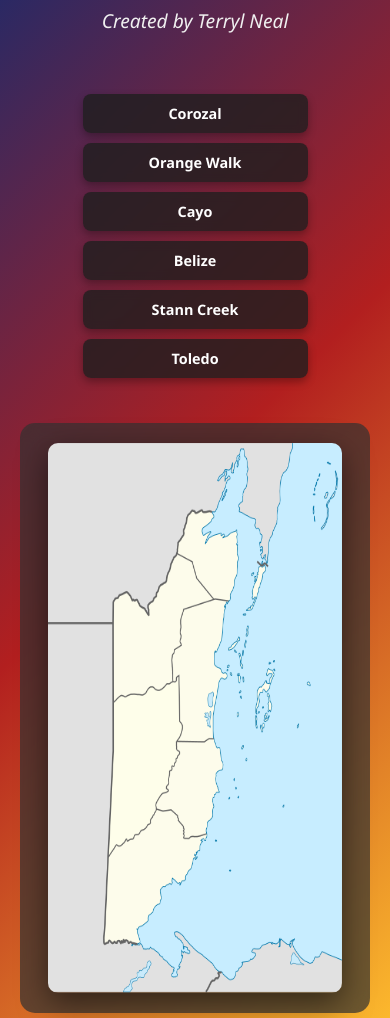
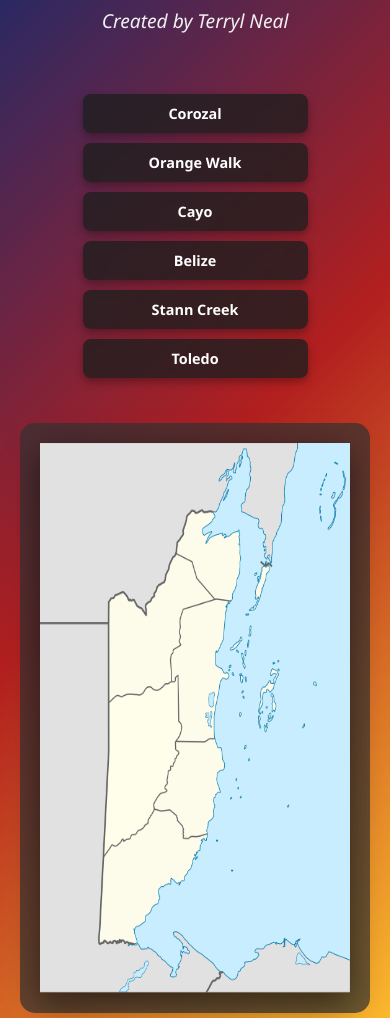
Before and after one commit to Truskie/districtsgame, a plain HTML site: page index.html in a window 390 px wide. Shown: the part 82-1100 px from the top of the page. Drawn offline with Linux system fonts and the light colour scheme.

Commit message:
Add files via upload
-Removed the transition between map images as it was not in the scope
-Made it snappier and less apparent that there is a transition
-Known bug is that the main map image is slightly larger than the other map images due to how the container works

```diff
--- a/index.html
+++ b/index.html
@@ -34,16 +34,9 @@
 
     image.style.opacity = '0';
 
-    setTimeout(() => {
         image.src = 'assets/' + district + '.svg';
 
         image.style.opacity = '1';
-        image.classList.add('fade-in');
-
-        setTimeout(() => {
-            image.classList.remove('fade-in');
-        }, 300);
-    }, 150);
 }
     </script>
 </body>
--- a/style.css
+++ b/style.css
@@ -76,14 +76,12 @@ h1 {
 }
 
 .map-image {
-    width: 60%;
-    max-width: 350px;
+    width: 90%;
+    max-width: 400px;
     height: 550px;
     position: relative;
     z-index: 2;
-    border-radius: 10px;
     box-shadow: 0 10px 30px rgba(0, 0, 0, 0.5);
-    transition: all 0.1s ease;
 }
 button {
     background: rgba(30, 30, 30, 0.8);
@@ -94,7 +92,6 @@ button {
     cursor: pointer;
     font-size: 1rem;
     font-weight: 600;
-    transition: all 0.3s ease;
     box-shadow: 0 4px 8px rgba(0, 0, 0, 0.3);
     backdrop-filter: blur(5px);
 }
@@ -115,8 +112,8 @@ button:active {
     }
 
     .map-image {
-        width: 90%;
-        max-width: 500px;
+        width: 100%;
+        max-width: 450px;
     }
 
     .buttons-container {
@@ -135,8 +132,8 @@ button:active {
     }
 
     .map-image {
-        width: 95%;
-        max-width: 400px;
+        width: 100%;
+        max-width: 450px;
     }
 
     .buttons-container {
```
